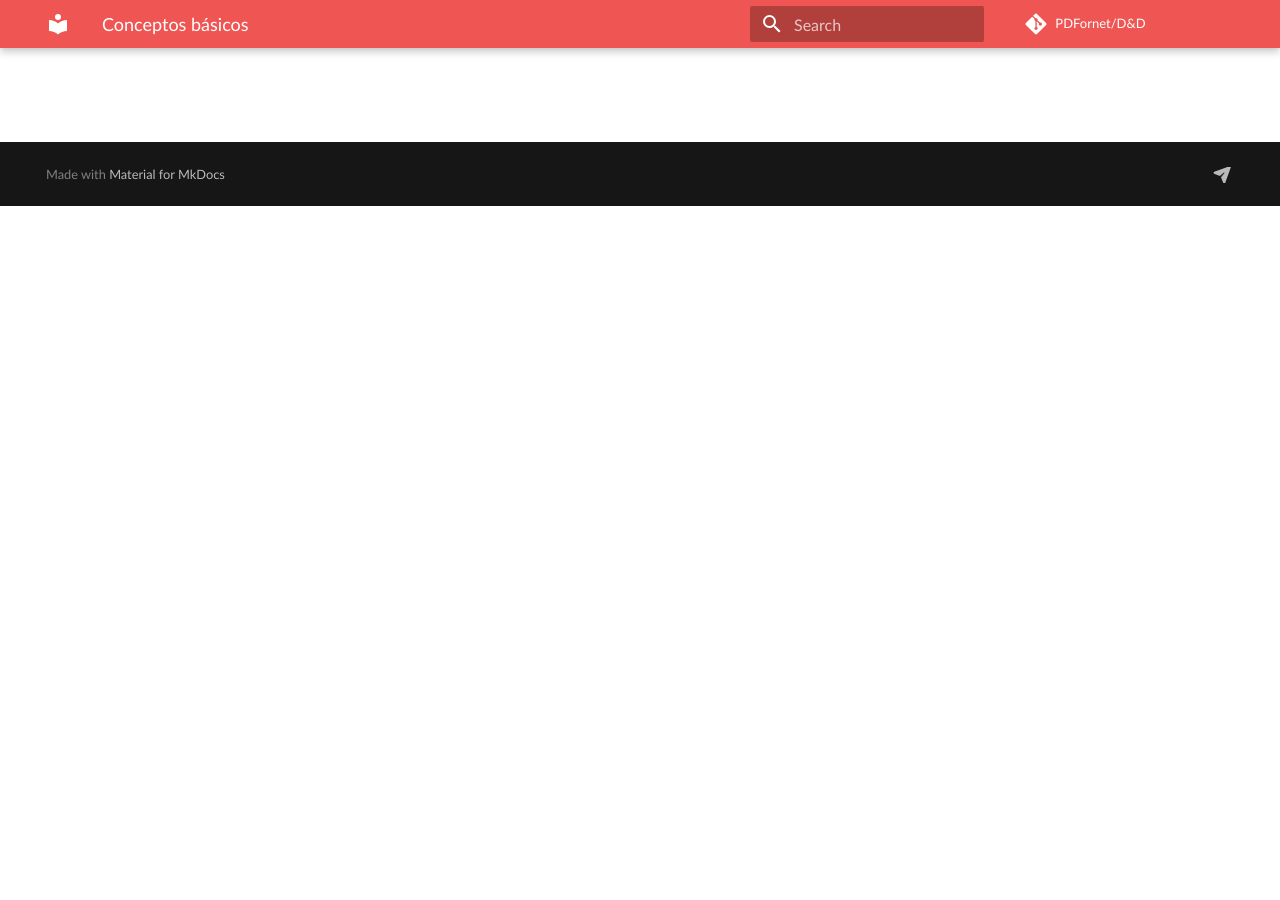
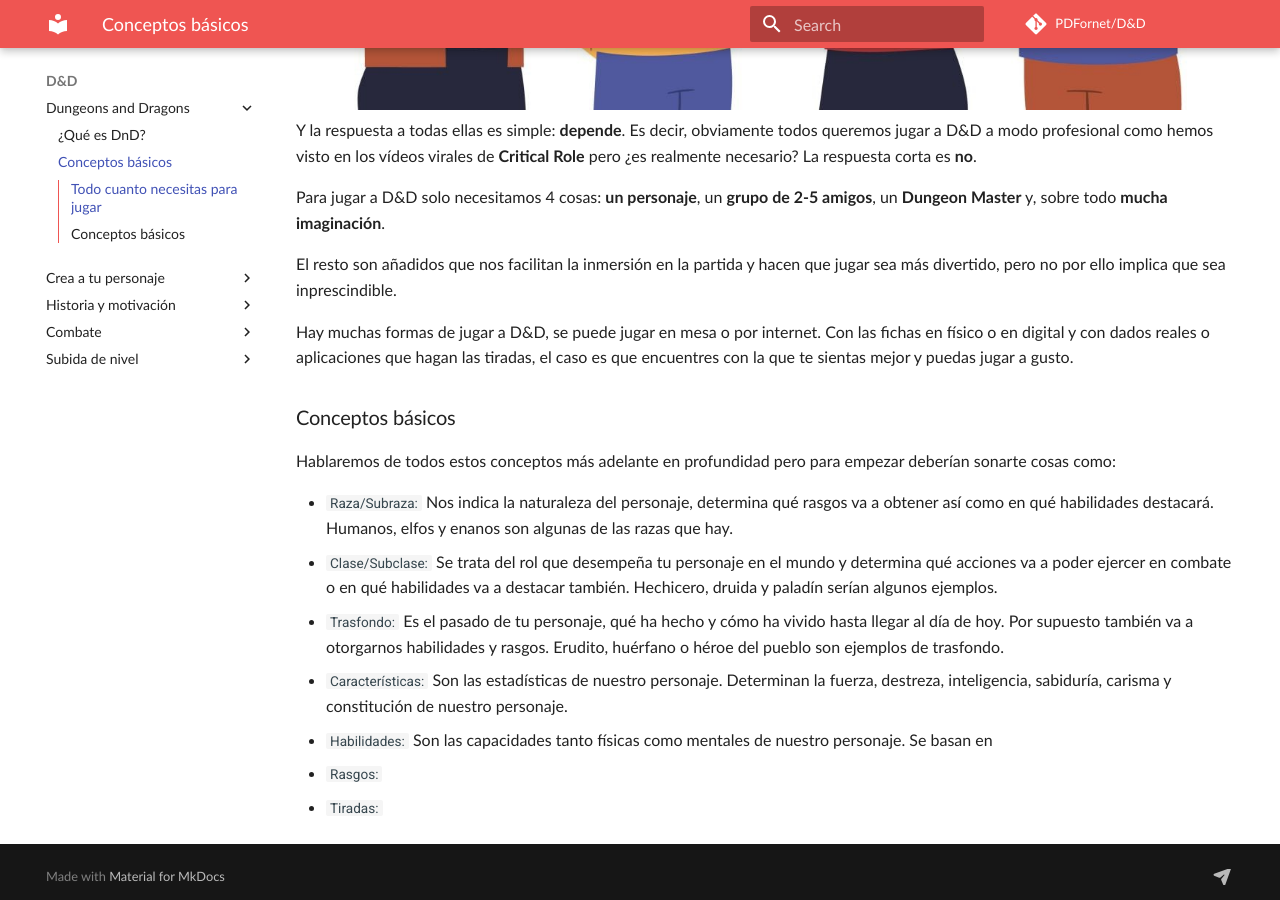
Before and after one commit to PDFornet/dnd, an MkDocs documentation site: the page built from md/dnd/conceptosbasicos.md, in a window 1280 px wide and 900 px high, scrolled down 694 px. Built offline with MkDocs 1.6.1 and Material for MkDocs 9.7.7, drawn with Linux system fonts in a browser that asks for light colours; some web fonts are replaced; comment, search, counter and statistics services are not loaded; before the commit the page ends 900 px from its top, so only the background shows below that; some of the changed text lies outside the part shown.

Commit message:
Página v0.1

```diff
--- a/md/dnd/conceptosbasicos.md
+++ b/md/dnd/conceptosbasicos.md
@@ -1,8 +1,8 @@
 # Conceptos básicos
-### Todo cuanto necesitas saber
+### Todo cuanto necesitas para jugar
 
 Mucha gente, yo incluido, cuando empieza a jugar suele preguntarse cosas como *"pero, ¿qué necesito saber para jugar?"* *"¿Cuántos dados necesito para una sesión?"* *"¿Me tengo que comprar las figuras?"*
-
+![pregunta](../images/pregunta.jpg)
 Y la respuesta a todas ellas es simple: **depende**. Es decir, obviamente todos queremos jugar a D&D a modo profesional como hemos visto en los vídeos virales de **Critical Role** pero ¿es realmente necesario? La respuesta corta es **no**.
 
 Para jugar a D&D solo necesitamos 4 cosas: **un personaje**, un **grupo de 2-5 amigos**, un **Dungeon Master** y, sobre todo **mucha imaginación**.
@@ -10,3 +10,15 @@
 El resto son añadidos que nos facilitan la inmersión en la partida y hacen que jugar sea más divertido, pero no por ello implica que sea inprescindible.
 
 Hay muchas formas de jugar a D&D, se puede jugar en mesa o por internet. Con las fichas en físico o en digital y con dados reales o aplicaciones que hagan las tiradas, el caso es que encuentres con la que te sientas mejor y puedas jugar a gusto.
+
+### Conceptos básicos
+
+Hablaremos de todos estos conceptos más adelante en profundidad pero para empezar deberían sonarte cosas como:
+
+* `Raza/Subraza:` Nos indica la naturaleza del personaje, determina qué rasgos va a obtener así como en qué habilidades destacará. Humanos, elfos y enanos son algunas de las razas que hay.
+* `Clase/Subclase:` Se trata del rol que desempeña tu personaje en el mundo y determina qué acciones va a poder ejercer en combate o en qué habilidades va a destacar también. Hechicero, druida y paladín serían algunos ejemplos.
+* `Trasfondo:` Es el pasado de tu personaje, qué ha hecho y cómo ha vivido hasta llegar al día de hoy. Por supuesto también va a otorgarnos habilidades y rasgos. Erudito, huérfano o héroe del pueblo son ejemplos de trasfondo.
+* `Características:` Son las estadísticas de nuestro personaje. Determinan la fuerza, destreza, inteligencia, sabiduría, carisma y constitución de nuestro personaje.
+* `Habilidades:` Son las capacidades tanto físicas como mentales de nuestro personaje. Se basan en
+* `Rasgos:`
+* `Tiradas:`
--- a/mkdocs.yml
+++ b/mkdocs.yml
@@ -40,7 +40,7 @@
       scheme: red
       primary: red
       accent: red
-    favicon: images/d20.png
+    favicon: md/images/d20.png
     features:
         #- header.autohide
         - toc.follow0
@@ -50,7 +50,7 @@
         #- navigation.tabs.sticky
         - navigation.top
     logo:
-    icon: images/d20.png
+    icon: md/images/d20.png
 #        admonition:
 #            note: octicons/alert-24
 #            example: octicons/book-16
```
Also changed, not shown: md/dnd/dungeons.md (+8 -4 lines), md/images/d20.jpeg (added), md/images/dados.jpeg, md/images/dndlogo.png (added), md/images/pregunta.jpg (added).
